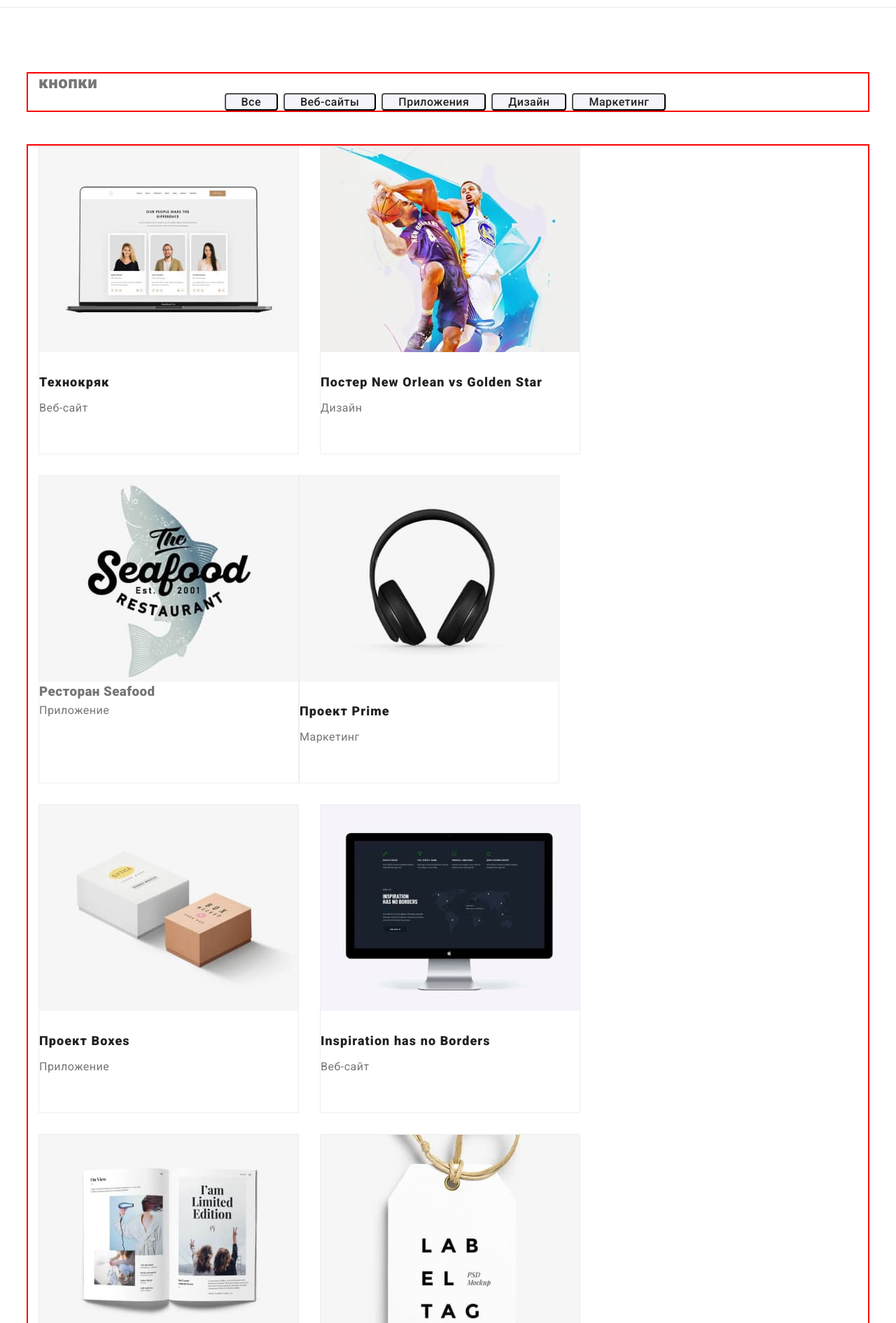
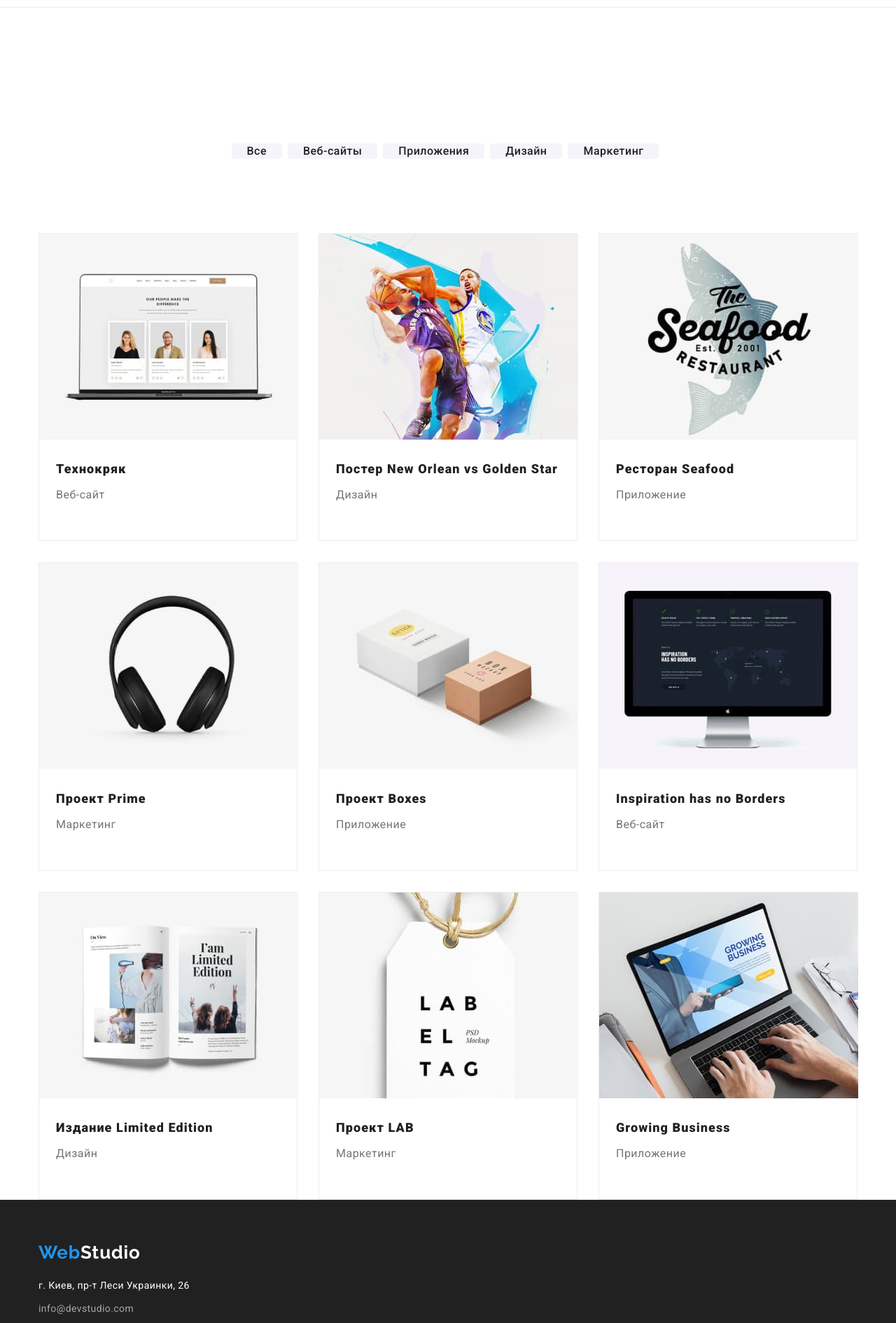
Before and after one commit to ElenaRibak/goit-markup-hw-03, a plain HTML site: page portfolio.html in a window 1280 px wide. Shown: the part 70-1960 px from the top of the page at 70% size. Drawn offline with nearby package versions, Linux system fonts and the light colour scheme.

Commit message:
error correction

```diff
--- a/css/styles.css
+++ b/css/styles.css
@@ -48,6 +48,7 @@ address {
 
 .button .btn-item {
   cursor: pointer;
+  border: none;
 }
 
 .visually-hidden {
@@ -68,7 +69,7 @@ address {
   padding-left: 15px;
   padding-right: 15px;
   margin: 0 auto;
-  outline: 2px solid red;
+  /* outline: 2px solid red; */
 }
 /*-----------LOGo----------*/
 
@@ -149,6 +150,12 @@ address {
 
 /*-------------HERo-------------*/
 
+.hero {
+  background-color: #2f303a;
+  padding-top: 200px;
+  padding-bottom: 200px;
+}
+
 .hero-title {
   font-weight: 900;
   font-size: 44px;
@@ -157,12 +164,7 @@ address {
   letter-spacing: 0.06em;
   text-transform: uppercase;
   color: #ffffff;
-}
-
-.hero {
-  background: var(--black-title-color);
-  padding-top: 200px;
-  padding-bottom: 200px;
+  margin-bottom: 30px;
 }
 
 .hero-btn {
@@ -177,10 +179,12 @@ address {
   color: #ffffff;
   margin-left: auto;
   margin-right: auto;
+  padding: 10px 32px;
 }
 
 .hero-btn {
   background: var(--accent-color);
+  border-radius: 4px;
 }
 
 /*-------------about-------------*/
@@ -215,7 +219,7 @@ address {
 .about-item {
   width: 270px;
   margin-right: 30px;
-  margin-bottom: 94px;
+  /* margin-bottom: 94px; */
 }
 
 .about-item:nth-child(4n) {
@@ -289,6 +293,7 @@ address {
 .aside-pre-title {
   margin-right: 30px;
   margin-bottom: 94px;
+  background: #ffffff;
 }
 
 .aside-pre-title:nth-child(4n) {
@@ -312,8 +317,24 @@ address {
   background: var(--black-title-color);
 }
 
-.footer-list {
-  margin-top: 20px;
+.footer-logo {
+  display: flex;
+  font-family: "Raleway", sans-serif;
+  font-style: normal;
+  font-weight: 700;
+  font-size: 26px;
+  line-height: 1.19;
+  letter-spacing: 0.03em;
+  color: var(--white-title-color);
+  margin-bottom: 20px;
+}
+
+.footer-item {
+  margin-bottom: 9px;
+}
+
+.footer-item:last-child {
+  margin-bottom: 0;
 }
 
 .footer-address {
@@ -340,18 +361,6 @@ address {
   line-height: 1.19;
   letter-spacing: 0.03em;
   color: var(--accent-color);
-  margin-bottom: 20px;
-}
-
-.footer-logo {
-  font-family: "Raleway", sans-serif;
-  font-style: normal;
-  font-weight: 700;
-  font-size: 26px;
-  line-height: 1.19;
-  letter-spacing: 0.03em;
-  color: var(--white-title-color);
-  margin-bottom: 20px;
 }
 
 .footer-link:hover,
@@ -361,9 +370,6 @@ address {
   color: var(--accent-color);
 }
 
-.footer-item {
-  margin-bottom: 9px;
-}
 /*----------------------portfolio-----------------*/
 
 .box-title {
@@ -395,7 +401,8 @@ address {
 
 .btn-item:hover,
 .btn-item:focus {
-  color: var(--accent-color);
+  color: var(--button-color);
+  background-color: var(--accent-color);
 }
 
 .list-btn-item {
@@ -403,6 +410,8 @@ address {
   justify-content: center;
   margin-left: auto;
   margin-right: auto;
+  padding-top: 100px;
+  padding-bottom: 56px;
 }
 
 .btn-item {
@@ -425,7 +434,7 @@ address {
 }
 
 .box-item {
-  width: 380;
+  width: 370px;
   margin-right: 30px;
   margin-bottom: 30px;
   border: 1px solid #eeeeee;
@@ -438,3 +447,11 @@ address {
 .box-item:nth-last-child(-n + 3) {
   margin-bottom: 0;
 }
+
+.box-title {
+  margin-left: 24px;
+}
+
+.box-text {
+  margin-left: 24px;
+}
--- a/portfolio.html
+++ b/portfolio.html
@@ -34,7 +34,7 @@
     <main>
         <section class="button">
             <div class="container">
-            <h2>кнопки</h2>
+            <h2 class="visually-hidden">кнопки</h2>
                 <ul class="list list-btn-item">
                     <li><button type="button" class="btn-item">Все</button></li>
                     <li><button type="button" class="btn-item">Веб-сайты</button></li>
@@ -60,7 +60,7 @@
                     </li>
                     <li class="box-item">
                         <img src="./imagine/portfolio3img.jpg" alt="логотип ресторана" width="370" height="294">
-                        <h3>Ресторан Seafood</h3>
+                        <h3 class="box-title">Ресторан Seafood</h3>
                         <p class="box-text">Приложение</p>
                     </li>
                     <li class="box-item">
```
